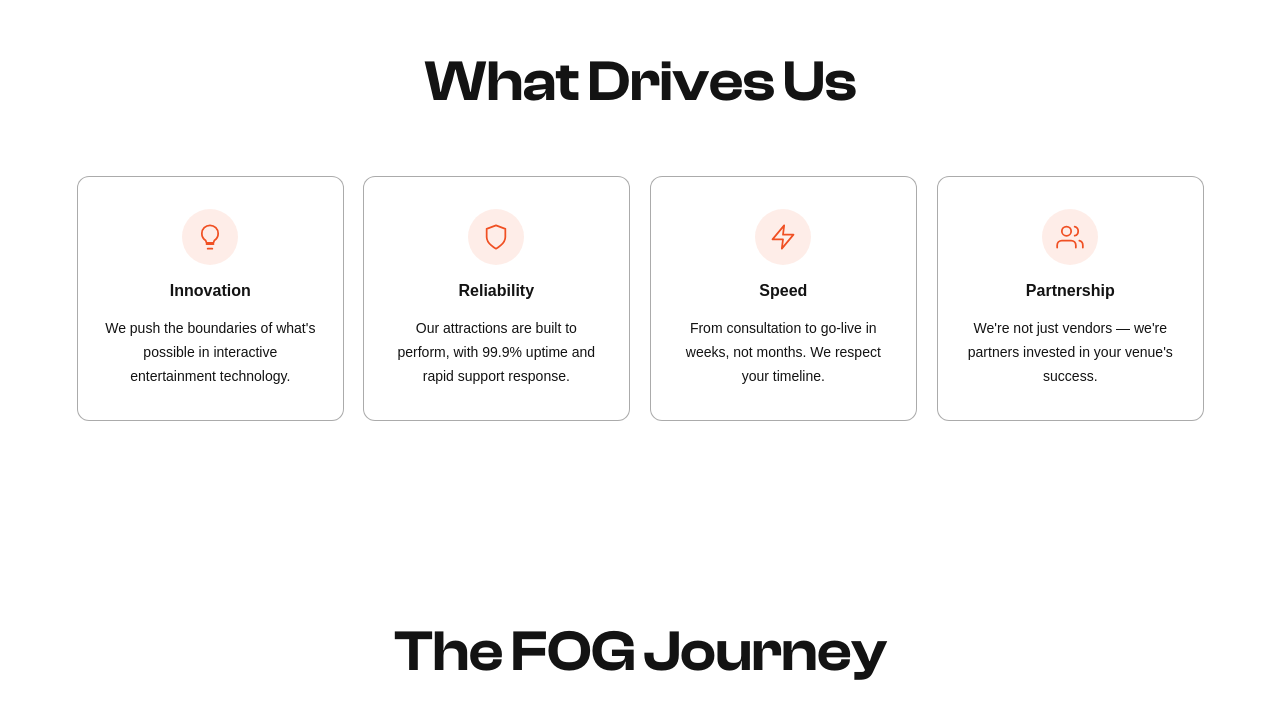
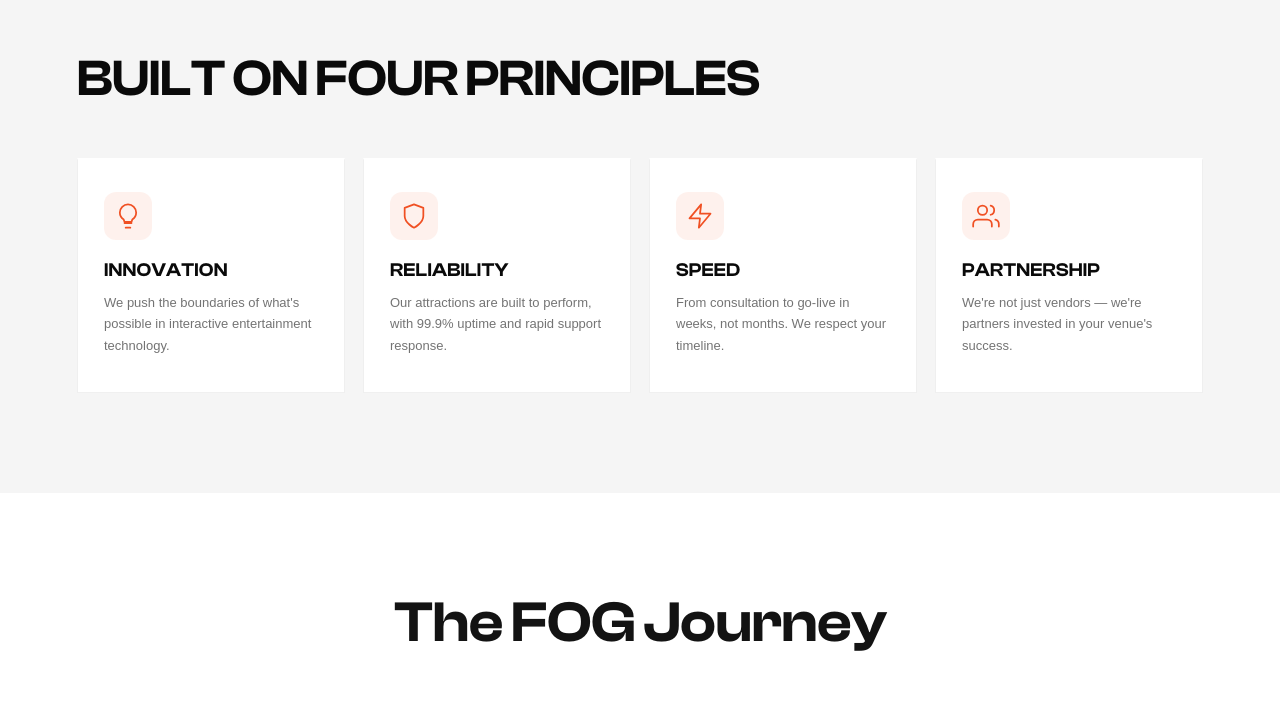
Before and after one commit to anusha342/fog-website-redesign, a Next.js app: page /about in a window 1280 px wide. Shown: the part 1455-2174 px from the top of the page. Built offline with nearby package versions, Linux system fonts and the light colour scheme; a web font is replaced by a local one.

Commit message:
style(about): what drives us — surface bg, left-aligned header, white lift cards

```diff
--- a/app/about/AboutClient.tsx
+++ b/app/about/AboutClient.tsx
@@ -149,7 +149,7 @@ export default function AboutClient() {
             <div>
               {/* <p className={styles.awardsEyebrow} data-reveal>02 — Awards &amp; Recognition</p> */}
               <h2 className={styles.awardsTitle} data-reveal data-reveal-delay="0.1">
-                Industry&apos;s Most<br />Recognised Platform.
+                Industry&apos;s Most<br />Recognised Platform
               </h2>
             </div>
             <div className={styles.awardsStat} data-reveal data-reveal-delay="0.15">
@@ -206,23 +206,30 @@ export default function AboutClient() {
       <section id="what-drives-us" className={styles.drives}>
         <div className={styles.drivesInner}>
           <div className={styles.drivesHeader}>
+            {/* <p className={styles.drivesEyebrow} data-reveal>03 — What Drives Us</p> */}
             <h2 className={styles.drivesTitle} data-reveal data-reveal-delay="0.1">
-              What Drives Us
+              Built on Four Principles
             </h2>
           </div>
           <div className={styles.drivesGrid}>
-            {VALUES.map((v, i) => (
+            {VALUES.map((v, i) => {
+              const STAGGER = ['', '0.08', '0.16', '0.24'];
+              return (
                 <div
                   key={i}
                   className={styles.driveCard}
                   data-reveal
-                {...(v.delay ? { 'data-reveal-delay': v.delay } : {})}
+                  data-reveal-delay={STAGGER[i]}
                 >
+                  {/* <span className={styles.driveCardIndex}>
+                    {String(i + 1).padStart(2, '0')}
+                  </span> */}
                   <div className={styles.driveIconWrap}>{v.icon}</div>
-                <h3>{v.title}</h3>
-                <p>{v.body}</p>
+                  <h3 className={styles.driveCardTitle}>{v.title}</h3>
+                  <p className={styles.driveCardBody}>{v.body}</p>
                 </div>
-            ))}
+              );
+            })}
           </div>
         </div>
       </section>
--- a/app/about/about.module.css
+++ b/app/about/about.module.css
@@ -352,45 +352,107 @@
    3. WHAT DRIVES US
 ═══════════════════════════════════════ */
 .drives {
-  background: #ffffff;
+  background: var(--surface);   /* #F5F5F5 */
   width: 100%;
   padding: 100px clamp(24px, 6vw, 96px);
 }
 .drivesInner  { max-width: 1440px; margin: 0 auto; }
-.drivesHeader { text-align: center; margin-bottom: 64px; }
+
+/* Left-aligned header */
+.drivesHeader { text-align: left; margin-bottom: 52px; }
+.drivesEyebrow {
+  font-family: 'GoogleSans', sans-serif;
+  font-size: clamp(10px, 1vw, 13px);
+  font-weight: 500;
+  letter-spacing: 4px;
+  text-transform: uppercase;
+  color: var(--accent);
+  margin: 0 0 12px;
+  line-height: 1;
+}
+/* H2 — design-CLAUDE.md §H1 spec (dominant section heading) */
 .drivesTitle {
-  font-family: 'ClashDisplay', 'GoogleSans', sans-serif;
-  font-size: clamp(34px, 4.5vw, 58px);
+  font-family: 'ClashDisplay', sans-serif;
+  font-size: clamp(28px, 4vw, 56px);
   font-weight: 700;
   line-height: 1.05;
   letter-spacing: -0.5px;
-  color: var(--dark);
-  margin: 0 0 32px;
+  text-transform: uppercase;
+  color: #0a0a0a;
+  margin: 0;
 }
-.drivesGrid { display: grid; grid-template-columns: repeat(4, 1fr); gap: 20px; }
 
+.drivesGrid { display: grid; grid-template-columns: repeat(4, 1fr); gap: 18px; }
+
+/* White card lifts off the grey surface */
 .driveCard {
-  background: rgba(255,255,255,0.3);
-  border: 1px solid rgba(136,136,136,0.7);
-  border-radius: 12px;
-  padding: 32px 24px;
+  background: #ffffff;
+  border: 1px solid rgba(0,0,0,0.06);
+  border-top: 2.5px solid transparent;
+  /* border-radius: 14px; */
+  padding: 32px 26px 36px;
   display: flex;
   flex-direction: column;
-  align-items: center;
-  text-align: center;
-  gap: 14px;
-  transition: border-color 0.25s ease, background 0.25s ease;
+  align-items: flex-start;
+  gap: 0;
+  transition:
+    transform 0.35s cubic-bezier(0.34, 1.56, 0.64, 1),
+    border-top-color 0.25s ease,
+    box-shadow 0.3s ease;
 }
-.driveCard:hover { border-color: rgba(240,80,35,0.22); background: rgba(240,80,35,0.04); }
+.driveCard:hover {
+  transform: translateY(-5px);
+  border-top-color: var(--accent);
+  box-shadow: 0 18px 44px rgba(0,0,0,0.08);
+}
+@media (prefers-reduced-motion: reduce) {
+  .driveCard { transition: border-top-color 0.25s ease; }
+  .driveCard:hover { transform: none; box-shadow: none; }
+}
+
+/* Sequential index label */
+.driveCardIndex {
+  font-family: 'GoogleSans', sans-serif;
+  font-size: 10px;
+  font-weight: 700;
+  letter-spacing: 2.5px;
+  text-transform: uppercase;
+  color: var(--accent);
+  margin-bottom: 20px;
+}
+
+/* Icon — rounded-rect to match site icon language */
 .driveIconWrap {
-  width: 56px; height: 56px;
-  border-radius: 50%;
-  background: rgba(240,80,35,0.1);
+  width: 48px; height: 48px;
+  border-radius: 12px;
+  background: rgba(240,80,35,0.08);
   display: flex; align-items: center; justify-content: center;
-  color: var(--accent); flex-shrink: 0;
+  color: var(--accent);
+  flex-shrink: 0;
+  margin-bottom: 20px;
 }
-.driveCard h3 { font-size: 16px; font-weight: 700; color: var(--dark); margin: 0; }
-.driveCard p  { font-size: 14px; line-height: 1.7; color: var(--dark); margin: 0; }
+
+/* H3 — design-CLAUDE.md §H3 Card/component heading */
+.driveCardTitle {
+  font-family: 'ClashDisplay', sans-serif;
+  font-size: clamp(13px, 1.5vw, 19px);
+  font-weight: 700;
+  line-height: 1.15;
+  letter-spacing: 0.2px;
+  text-transform: uppercase;
+  color: #0a0a0a;
+  margin: 0 0 10px;
+}
+
+/* Body — design-CLAUDE.md §Body standard */
+.driveCardBody {
+  font-family: 'GoogleSans', sans-serif;
+  font-size: 13px;
+  font-weight: 400;
+  line-height: 1.65;
+  color: rgba(0,0,0,0.55);
+  margin: 0;
+}
 
 /* ═══════════════════════════════════════
    4. TIMELINE
```
Also changed, not shown: 1 other file (tests, documents, lock files or other folders). Lines whose indentation alone changed are shown as unchanged.
